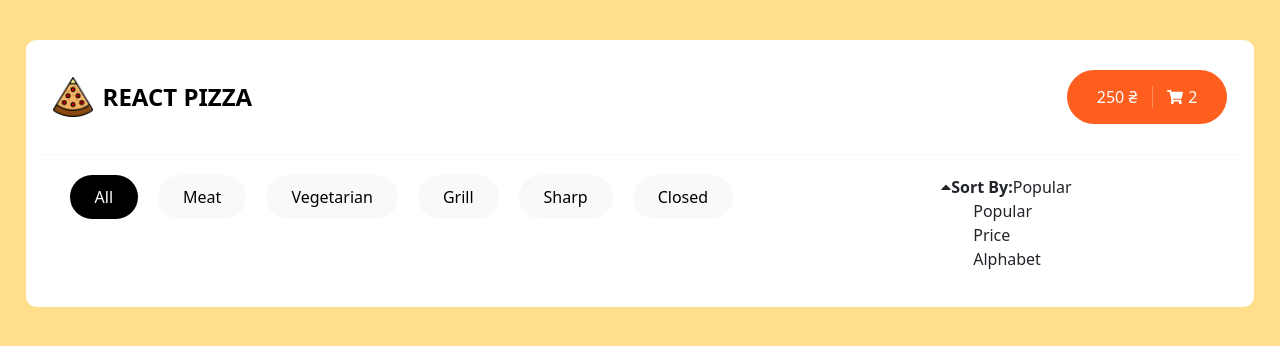
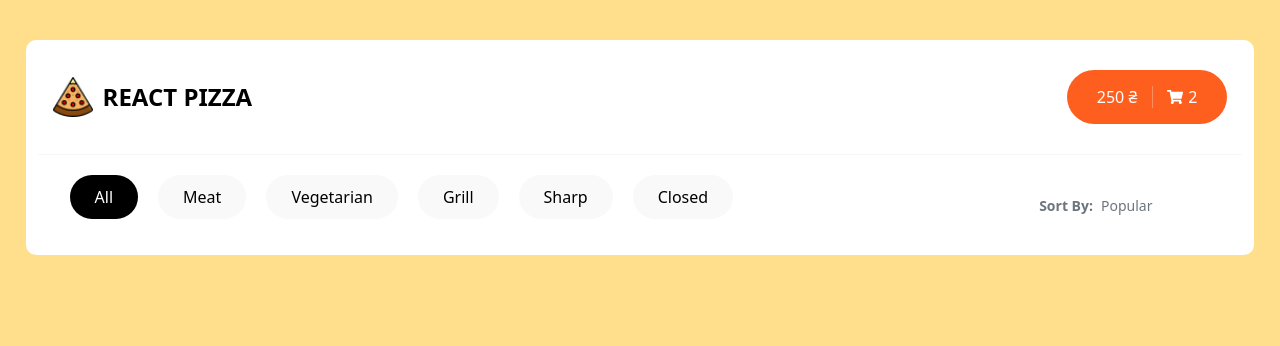
Before and after one commit to gavryk/pizza-app, a React (Create React App) app: page / in a window 1280 px wide. Shown: the top 346 px of the page. Built offline with nearby package versions, Linux system fonts and the light colour scheme.

Commit message:
sort popup

```diff
--- a/src/Pages/Home/Home.jsx
+++ b/src/Pages/Home/Home.jsx
@@ -9,7 +9,7 @@ const Home = ({ categories }) => {
             <div className='col-8'>
                 <Categories catClickItem={ (name) => console.log(name) } items={ categories }/>
             </div>
-            <div className="col-3">
+            <div className="col-3 d-flex align-items-center justify-content-center">
                 <Sort />
             </div>
         </div>
--- a/src/components/Sort/Sort.jsx
+++ b/src/components/Sort/Sort.jsx
@@ -1,22 +1,41 @@
-import React from "react";
-import {FontAwesomeIcon} from "@fortawesome/react-fontawesome";
-import {faCaretUp} from "@fortawesome/free-solid-svg-icons";
+import React, {useState} from "react";
+import style from './Sort.module.scss';
 
 const Sort = () => {
+    const [sortBy, setSortBy] = useState('Popular');
+    const [toggleSort, setToggleSort] = useState(false);
+    let sortList = ['Popular', 'Price', 'Alphabet'];
+
+    const openSortList = () => {
+        setToggleSort(!toggleSort);
+    }
+    const selectSort = (el) => {
+        setSortBy(el.target.innerText);
+        setToggleSort(!toggleSort);
+    }
+
     return (
-        <div className="sort">
+        <div className={ style.dropdown }>
             <div className="sort__label">
-                <FontAwesomeIcon icon={faCaretUp} />
-                <b>Sort By:</b>
-                <span>Popular</span>
+                <span onClick={ openSortList } className="btn dropdown-header" id="dropdownMenuButton1"
+                        data-bs-toggle="dropdown" aria-expanded="false">
+                    <b className='mx-2'>Sort By:</b>
+                    { sortBy }
+                </span>
             </div>
-            <div className="sort__popup">
-                <ul>
-                    <li className="active">Popular</li>
-                    <li>Price</li>
-                    <li>Alphabet</li>
-                </ul>
-            </div>
+            <ul id='sort-dropdown-menu'
+                className={`${style.dropdownMenu} ${ toggleSort && style.visibleSortList } `}
+                aria-labelledby="dropdownMenuLink">
+                {
+                    sortList.map(function(el) {
+                        return(
+                            <li onClick={ selectSort } className="dropdown-item">
+                                { el }
+                            </li>
+                        )
+                    })
+                }
+            </ul>
         </div>
     )
 }
--- /dev/null
+++ b/src/components/Sort/Sort.module.scss
@@ -0,0 +1,31 @@
+.dropdown {
+  position: relative;
+  .dropdownMenu {
+    position: absolute;
+    bottom: auto;
+    width: 100%;
+    right: 0;
+    visibility: hidden;
+    opacity: 0;
+    transition: all .2s ease-in-out;
+    background: #FFFFFF;
+    box-shadow: 0px 5px 15px rgba(0, 0, 0, 0.09);
+    border-radius: 10px;
+    overflow: hidden;
+    padding: 0;
+    &.visibleSortList {
+      opacity: 1;
+      visibility: visible;
+    }
+    li {
+      font-weight: 500;
+      font-size: 14px;
+      cursor: pointer;
+      padding: 10px 15px;
+      &:hover {
+        color: #FE5F1E;
+        background: rgba(254, 95, 30, 0.05);
+      }
+    }
+  }
+}
```
